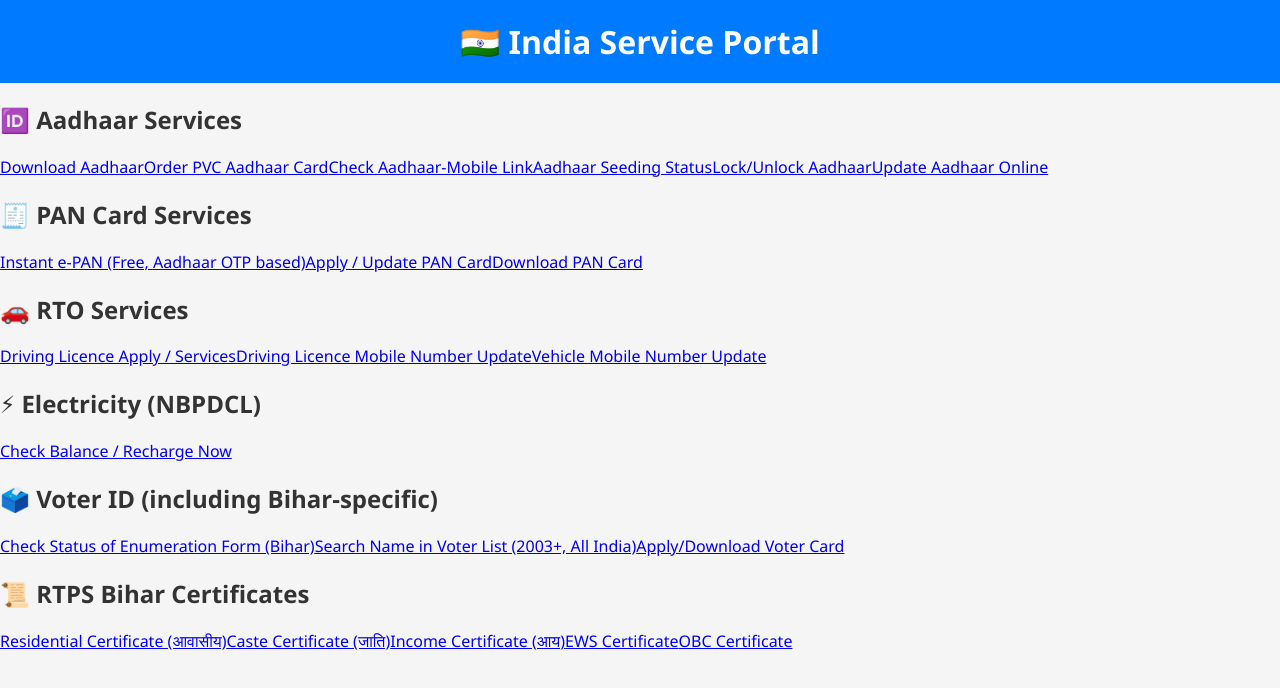
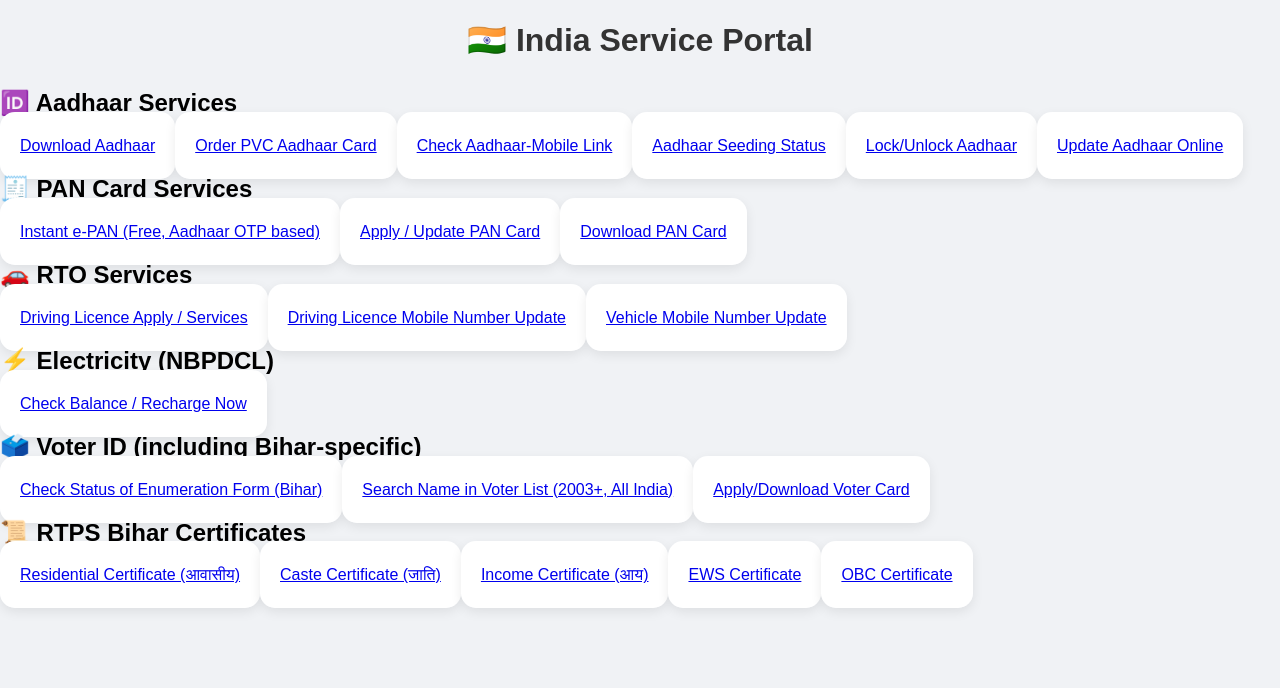
Before and after one commit to tgbot23/india-service-portal, a React (Create React App) app in the folder frontend/: page / in a window 1280 px wide. Shown: the top 688 px of the page. Built offline with nearby package versions, Linux system fonts and the light colour scheme.

Commit message:
Update App.css

```diff
--- a/frontend/src/App.css
+++ b/frontend/src/App.css
@@ -1,48 +1,53 @@
 body {
   margin: 0;
-  font-family: "Segoe UI", Tahoma, Geneva, Verdana, sans-serif;
-  background-color: #f5f5f5;
-  color: #333;
+  font-family: Arial, sans-serif;
+  background-color: #f0f2f5;
+}
+
+.container {
+  max-width: 900px;
+  margin: 0 auto;
+  padding: 30px 20px;
 }
 
 h1 {
   text-align: center;
-  padding: 20px;
-  background-color: #007bff;
-  color: white;
-  margin: 0;
+  color: #333;
+  margin-bottom: 30px;
 }
 
-.section {
-  background: white;
-  margin: 20px auto;
-  max-width: 700px;
-  padding: 20px;
-  border-radius: 12px;
-  box-shadow: 0 0 10px rgba(0, 0, 0, 0.05);
+.grid {
+  display: grid;
+  grid-template-columns: repeat(auto-fit, minmax(280px, 1fr));
+  gap: 20px;
 }
 
-.section h2 {
-  margin-top: 0;
+.card {
+  background-color: #fff;
+  border-radius: 15px;
+  padding: 25px 20px;
+  box-shadow: 0 4px 12px rgba(0, 0, 0, 0.08);
+  text-align: center;
+  transition: transform 0.2s ease, box-shadow 0.2s ease;
+}
+
+.card:hover {
+  transform: translateY(-5px);
+  box-shadow: 0 6px 18px rgba(0, 0, 0, 0.12);
+}
+
+.card h2 {
+  font-size: 18px;
+  margin-bottom: 15px;
   color: #007bff;
 }
 
-.section ul {
-  padding-left: 20px;
-  margin: 10px 0;
-}
-
-.section li {
-  margin-bottom: 10px;
-  list-style: none;
-}
-
-.section li a {
+.card a {
+  text-decoration: none;
   color: #007bff;
-  text-decoration: none;
   font-weight: 500;
 }
 
-.section li a:hover {
+.card a:hover {
   text-decoration: underline;
 }
```
